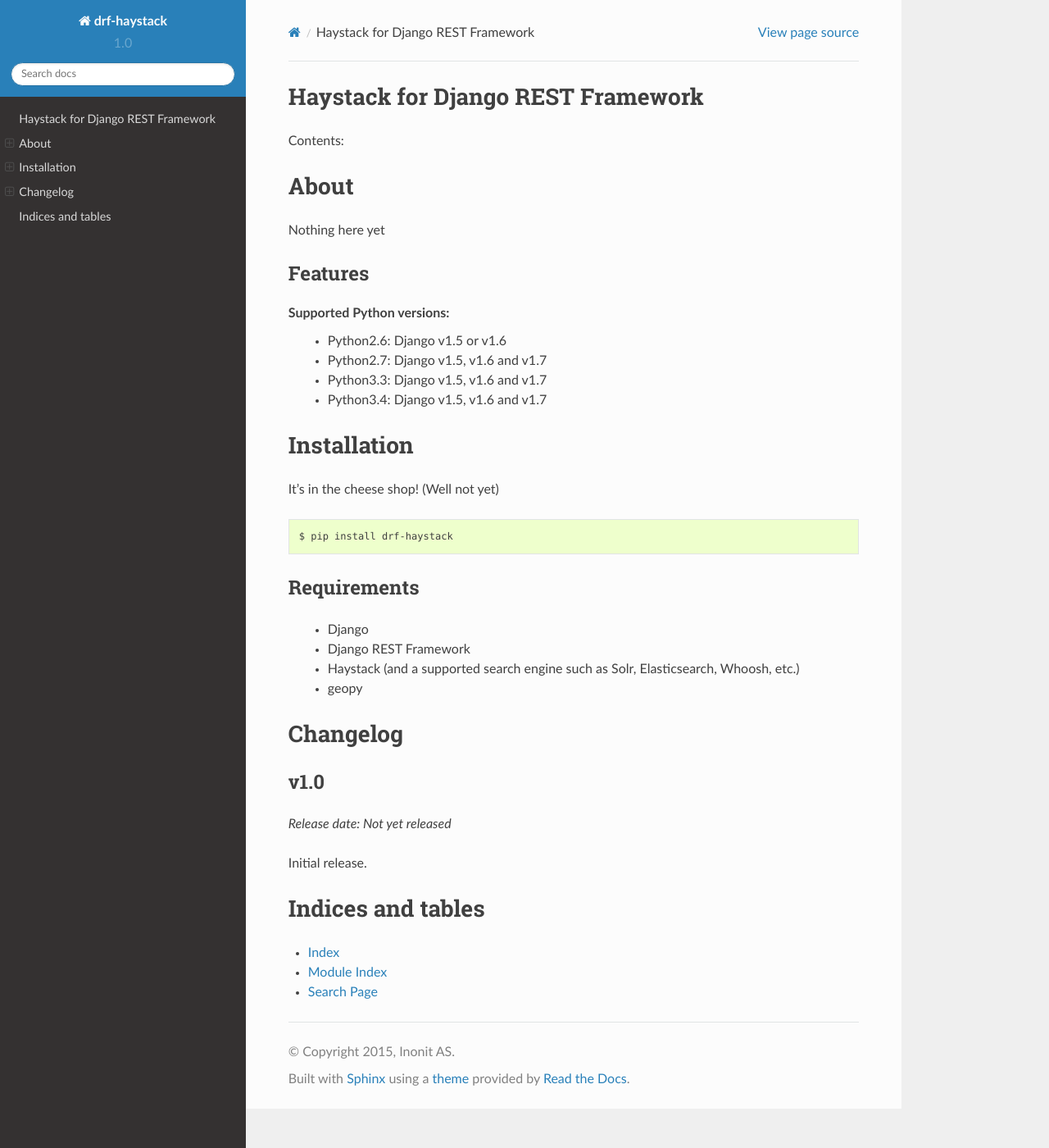
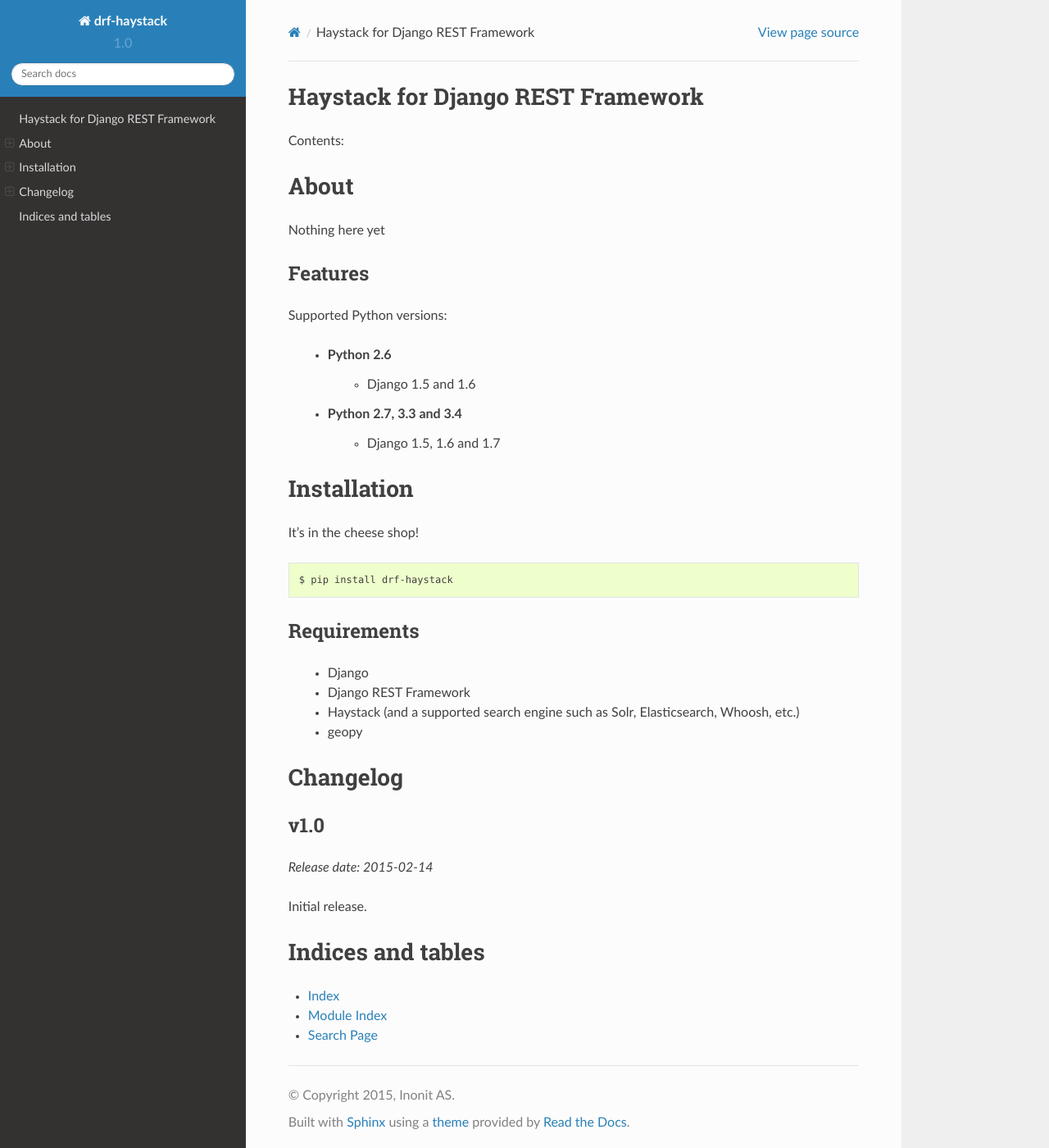
Before and after one commit to rhblind/drf-haystack, a Sphinx documentation site: the page built from docs/index.rst, in a window 1280 px wide and 1400 px high. Shown: the whole window at 82% size. Built offline with Sphinx 7.4.7 and the Read the Docs theme 2.0.0, drawn with Linux system fonts in a browser that asks for light colours.

Commit message:
updated docs index with release date

```diff
--- a/docs/index.rst
+++ b/docs/index.rst
@@ -16,15 +16,16 @@
 --------
 
 Supported Python versions:
-    - Python2.6: Django v1.5 or v1.6
-    - Python2.7: Django v1.5, v1.6 and v1.7
-    - Python3.3: Django v1.5, v1.6 and v1.7
-    - Python3.4: Django v1.5, v1.6 and v1.7
+
+    - Python 2.6
+        - Django 1.5 and 1.6
+    - Python 2.7, 3.3 and 3.4
+        - Django 1.5, 1.6 and 1.7
 
 
 Installation
 ============
-It's in the cheese shop! (Well not yet)
+It's in the cheese shop!
 
 .. code-block:: none
 
@@ -45,7 +46,7 @@
 
 v1.0
 ----
-*Release date: Not yet released*
+*Release date: 2015-02-14*
 
 Initial release.
 
```
